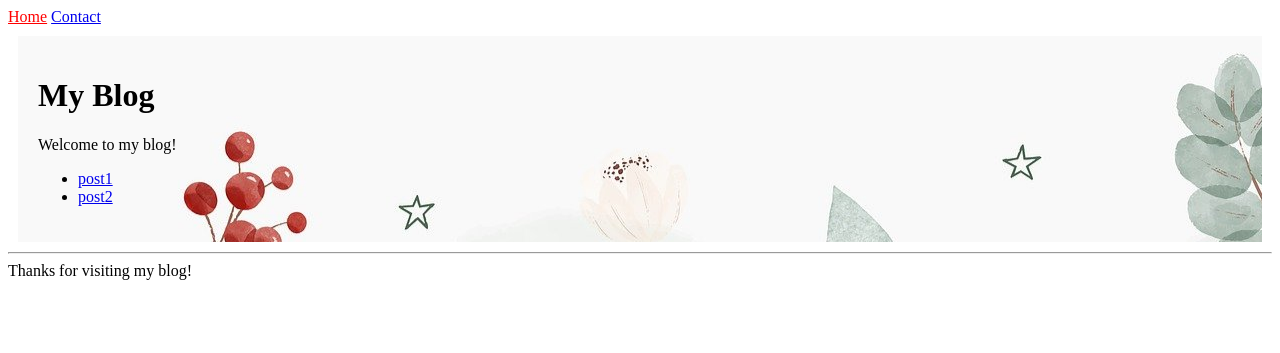
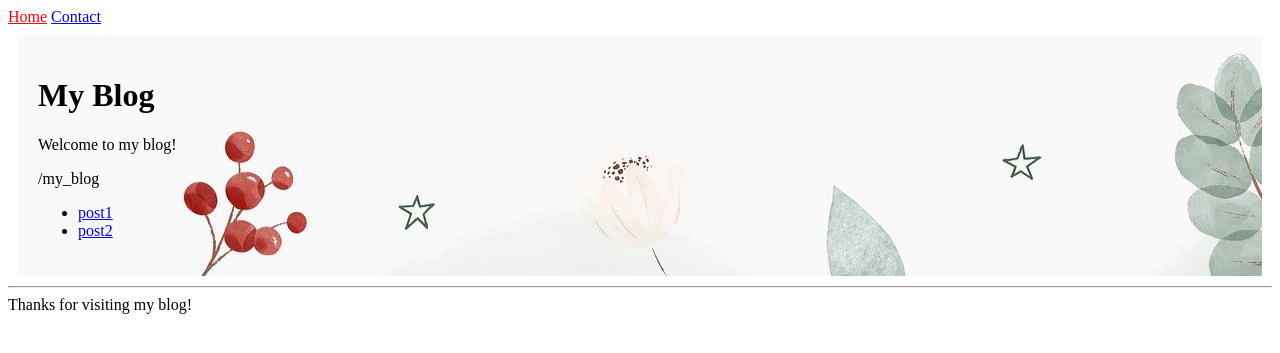
Before and after one commit to RiccardoDC/my_blog, a Jekyll site: the page built from index.html, in a window 1280 px wide. Shown: the top 353 px of the page. Built offline with Jekyll 4.4.1, drawn with Linux system fonts in a browser that asks for light colours.

Commit message:
added baseurl

```diff
--- a/_config.yml
+++ b/_config.yml
@@ -2,8 +2,8 @@
 # Site settings
 
 
-#baseurl: /my_blog
-source-code: https://github.com/RiccardoDC/my_blog
+baseurl: /my_blog
+
 
 title: Great New Blog Title
 author:
--- a/_includes/navigation.html
+++ b/_includes/navigation.html
@@ -1,6 +1,6 @@
 
 <nav>
   {% for item in site.data.navigation %}
-    <a href="{{ item.link }}" {% if page.url == item.link %}class="current"{% endif %}>{{ item.name }}</a>
+    <a href="{{site.baseurl}}{{ item.link }}" {% if page.url == item.link %}class="current"{% endif %}>{{ item.name }}</a>
   {% endfor %}
 </nav>
--- a/_layouts/default.html
+++ b/_layouts/default.html
@@ -3,7 +3,7 @@
   <head>
     <meta charset="utf-8">
     <title>{{ page.title }}</title>
-    <link rel="stylesheet" href="/assets/css/styles.css">
+    <link rel="stylesheet" href="{{site.baseurl}}/assets/css/styles.css">
   </head>
   <body>
     <div class="content">
--- a/_posts/2021-11-17-post.html
+++ b/_posts/2021-11-17-post.html
@@ -6,4 +6,4 @@ title: post1
 <h1>Landscape</h1>
 <p>November 17th, 2021</p>
 <p>Today I created my first blog</p>
-<img src="/assets/images/landscape.jpg" />
+<img src="{{site.baseurl}}/assets/images/landscape.jpg" />
--- a/_sass/main.scss
+++ b/_sass/main.scss
@@ -5,6 +5,6 @@
 .masthead {
   padding: 20px 20px 20px 20px;
   margin: 10px;
-  background: url("/assets/images/background.jpg");
+  background: url("../images/background.jpg");
 
 }
--- a/index.html
+++ b/index.html
@@ -5,12 +5,12 @@ title: my home page
 <header class="masthead">
 <h1>My Blog</h1>
 <p>Welcome to my blog!</p>
-
+<p> {{site.baseurl}}</p>
 
 <ul>
   {% for post in site.posts %}
     <li>
-      <a href="{{ post.url }}">{{ post.title }}</a>
+      <a href="{{ site.baseurl }}{{ post.url }}">{{ post.title }}</a>
     </li>
   {% endfor %}
 </ul>
```
Also changed, not shown: 1 other file.
